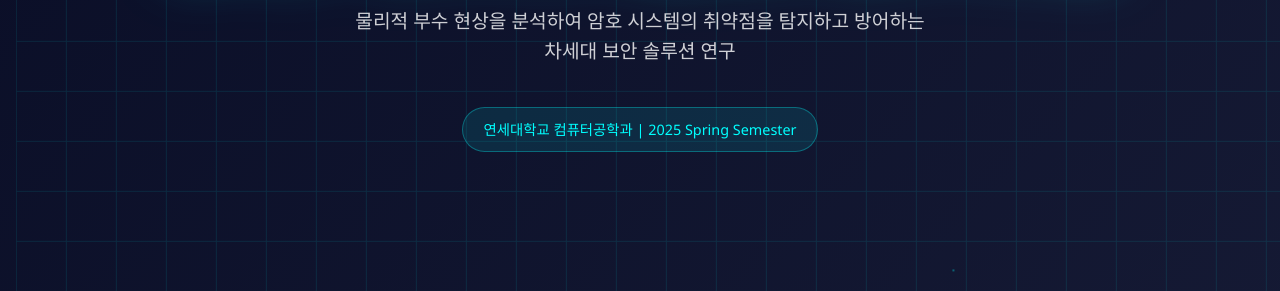
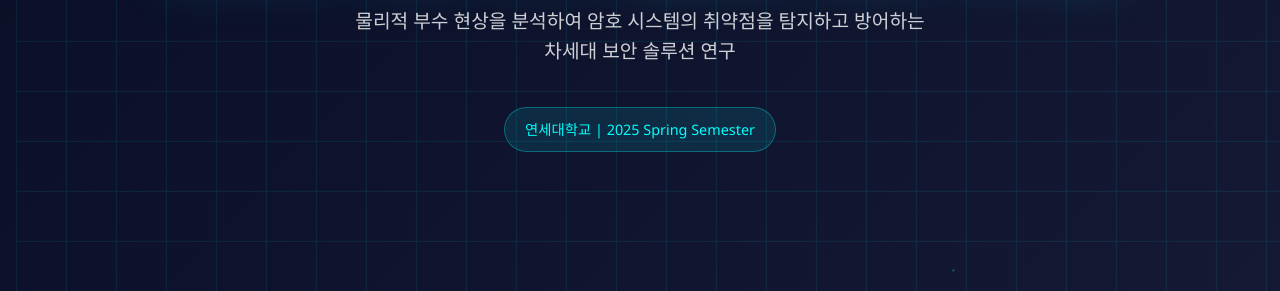
Before and after one commit to CryptographyYonsei/web, a plain HTML site: page index.html in a window 1280 px wide. Shown: the part 224-515 px from the top of the page. Drawn offline with Linux system fonts and the light colour scheme.

Commit message:
Update index.html

```diff
--- a/index.html
+++ b/index.html
@@ -38,7 +38,7 @@
             차세대 보안 솔루션 연구
         </p>
         <div class="university-badge">
-            <span>연세대학교 컴퓨터공학과 | 2025 Spring Semester</span>
+            <span>연세대학교 | 2025 Spring Semester</span>
         </div>
     </div>
 </section>
```
